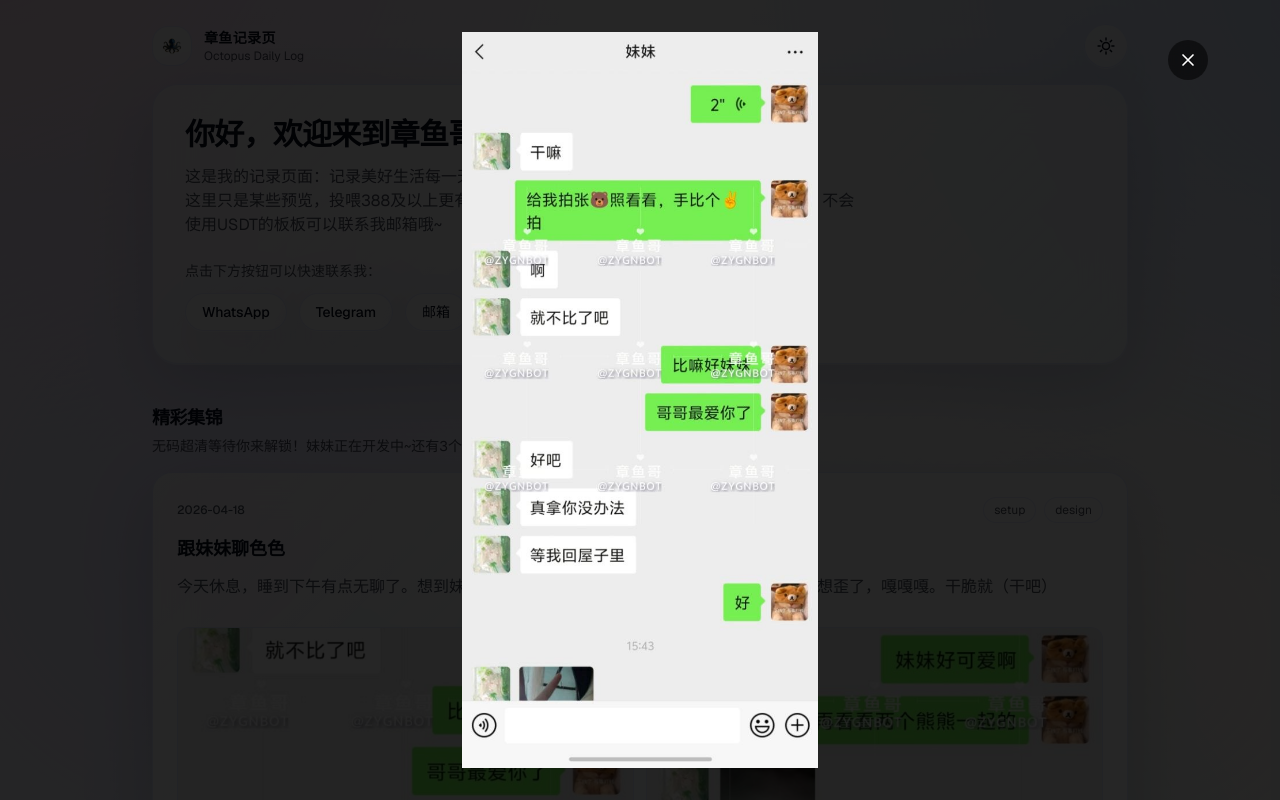
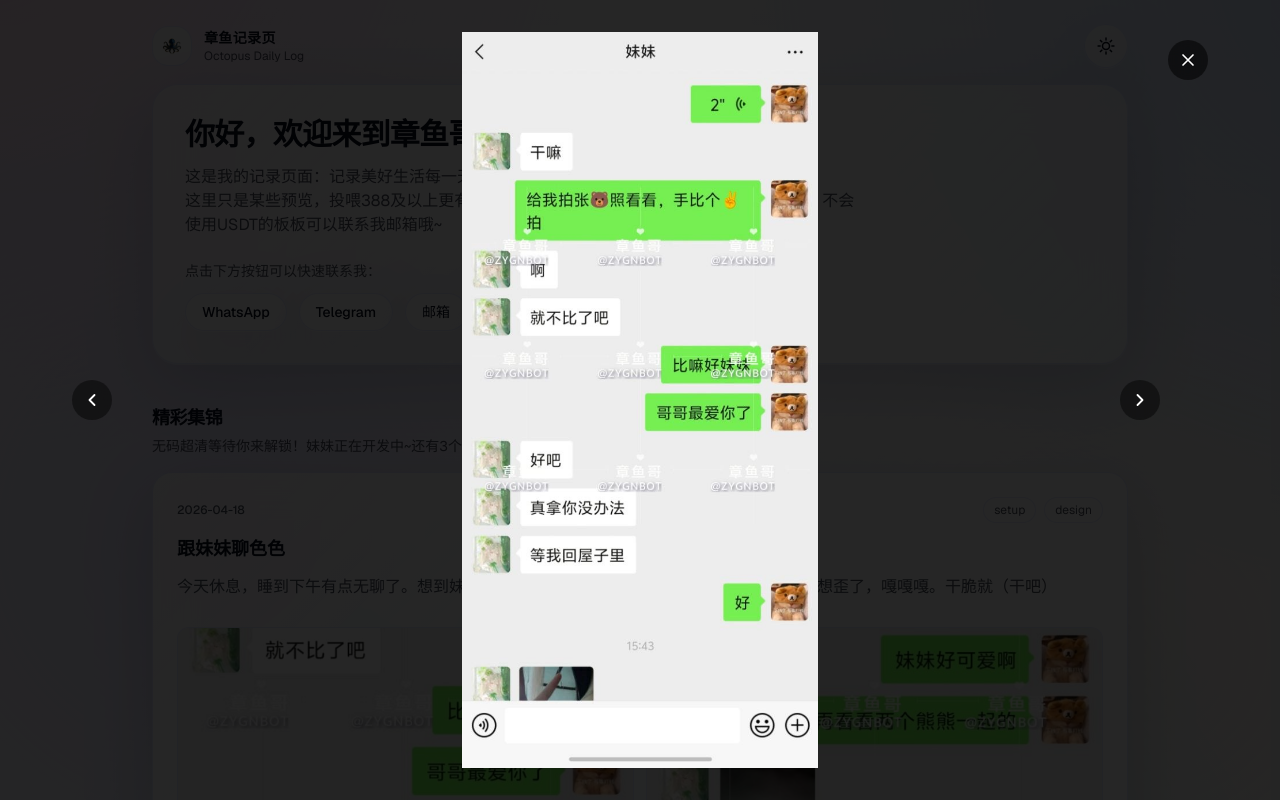
Before and after one commit to CNK7/zygab, a Next.js app: page / in a window 1280 px wide. Both pictures are taken after a click on the button 405 px from the left and 755 px from the top of the page. Shown: the top 800 px of the page. Built offline with nearby package versions, Linux system fonts and the light colour scheme.

Commit message:
feat: 图片/视频放大预览支持前后切换与边界提示

```diff
--- a/src/app/components/MediaGrid.tsx
+++ b/src/app/components/MediaGrid.tsx
@@ -12,16 +12,37 @@ type MediaItem = {
 };
 
 export default function MediaGrid({ media }: { media: MediaItem[] }) {
-  const [activeMedia, setActiveMedia] = useState<MediaItem | null>(null);
+  const [activeIndex, setActiveIndex] = useState<number | null>(null);
+  const [hint, setHint] = useState<string | null>(null);
+  const activeMedia = activeIndex === null ? null : media[activeIndex] ?? null;
 
   useEffect(() => {
     function onKeyDown(event: KeyboardEvent) {
-      if (event.key === "Escape") setActiveMedia(null);
+      if (event.key === "Escape") setActiveIndex(null);
+      if (activeIndex === null) return;
+      if (event.key === "ArrowLeft") {
+        event.preventDefault();
+        if (activeIndex <= 0) {
+          setHint("已经是第一张了");
+          window.setTimeout(() => setHint(null), 900);
+          return;
+        }
+        setActiveIndex(activeIndex - 1);
+      }
+      if (event.key === "ArrowRight") {
+        event.preventDefault();
+        if (activeIndex >= media.length - 1) {
+          setHint("已经是最后一张了");
+          window.setTimeout(() => setHint(null), 900);
+          return;
+        }
+        setActiveIndex(activeIndex + 1);
+      }
     }
 
     window.addEventListener("keydown", onKeyDown);
     return () => window.removeEventListener("keydown", onKeyDown);
-  }, []);
+  }, [activeIndex, media.length]);
 
   useEffect(() => {
     const previousOverflow = document.body.style.overflow;
@@ -31,10 +52,33 @@ export default function MediaGrid({ media }: { media: MediaItem[] }) {
     };
   }, [activeMedia]);
 
+  function showEdgeHint(text: string) {
+    setHint(text);
+    window.setTimeout(() => setHint(null), 900);
+  }
+
+  function goPrev() {
+    if (activeIndex === null) return;
+    if (activeIndex <= 0) {
+      showEdgeHint("已经是第一张了");
+      return;
+    }
+    setActiveIndex(activeIndex - 1);
+  }
+
+  function goNext() {
+    if (activeIndex === null) return;
+    if (activeIndex >= media.length - 1) {
+      showEdgeHint("已经是最后一张了");
+      return;
+    }
+    setActiveIndex(activeIndex + 1);
+  }
+
   return (
     <>
       <div className="mt-4 grid grid-cols-1 gap-3 sm:grid-cols-2">
-        {media.map((item) => {
+        {media.map((item, index) => {
           if (item.type === "video") {
             return (
               <div
@@ -50,7 +94,7 @@ export default function MediaGrid({ media }: { media: MediaItem[] }) {
                 />
                 <button
                   type="button"
-                  onClick={() => setActiveMedia(item)}
+                  onClick={() => setActiveIndex(index)}
                   className="absolute right-2 top-2 grid h-9 w-9 place-items-center rounded-full bg-black/45 text-white backdrop-blur hover:bg-black/55 active:bg-black/65"
                   aria-label="放大观看视频"
                   title="放大观看"
@@ -70,7 +114,7 @@ export default function MediaGrid({ media }: { media: MediaItem[] }) {
             <button
               key={`${item.type}:${item.src}`}
               type="button"
-              onClick={() => setActiveMedia(item)}
+              onClick={() => setActiveIndex(index)}
               className="panel-soft relative aspect-video overflow-hidden rounded-xl border border-[color:var(--panel-border)] text-left"
               aria-label={`查看大图：${item.alt ?? "图片"}`}
             >
@@ -90,7 +134,7 @@ export default function MediaGrid({ media }: { media: MediaItem[] }) {
         ? createPortal(
             <div
               className="fixed inset-0 z-[9998] flex items-center justify-center bg-black/85 p-2 sm:p-6"
-              onPointerDown={() => setActiveMedia(null)}
+              onPointerDown={() => setActiveIndex(null)}
               role="presentation"
             >
               <div
@@ -102,7 +146,7 @@ export default function MediaGrid({ media }: { media: MediaItem[] }) {
               >
                 <button
                   type="button"
-                  onClick={() => setActiveMedia(null)}
+                  onClick={() => setActiveIndex(null)}
                   className="absolute right-2 top-2 z-10 grid h-10 w-10 place-items-center rounded-full bg-black/55 text-white backdrop-blur hover:bg-black/65 active:bg-black/75"
                   aria-label="关闭"
                   title="关闭"
@@ -111,6 +155,36 @@ export default function MediaGrid({ media }: { media: MediaItem[] }) {
                     <path d="M6 6l12 12M18 6L6 18" strokeLinecap="round" />
                   </svg>
                 </button>
+
+                <button
+                  type="button"
+                  onClick={goPrev}
+                  className="absolute left-2 top-1/2 z-10 grid h-10 w-10 -translate-y-1/2 place-items-center rounded-full bg-black/45 text-white backdrop-blur hover:bg-black/55 active:bg-black/65"
+                  aria-label="上一张"
+                  title="上一张"
+                >
+                  <svg viewBox="0 0 24 24" className="h-5 w-5" fill="none" stroke="currentColor" strokeWidth="2.2">
+                    <path d="M15 6l-6 6 6 6" strokeLinecap="round" strokeLinejoin="round" />
+                  </svg>
+                </button>
+
+                <button
+                  type="button"
+                  onClick={goNext}
+                  className="absolute right-14 top-1/2 z-10 grid h-10 w-10 -translate-y-1/2 place-items-center rounded-full bg-black/45 text-white backdrop-blur hover:bg-black/55 active:bg-black/65"
+                  aria-label="下一张"
+                  title="下一张"
+                >
+                  <svg viewBox="0 0 24 24" className="h-5 w-5" fill="none" stroke="currentColor" strokeWidth="2.2">
+                    <path d="M9 6l6 6-6 6" strokeLinecap="round" strokeLinejoin="round" />
+                  </svg>
+                </button>
+
+                {hint ? (
+                  <div className="pointer-events-none absolute bottom-3 left-1/2 z-10 -translate-x-1/2 rounded-full bg-black/60 px-4 py-2 text-sm text-white backdrop-blur">
+                    {hint}
+                  </div>
+                ) : null}
 
                 {activeMedia.type === "video" ? (
                   <div className="grid h-full w-full place-items-center">
@@ -125,6 +199,13 @@ export default function MediaGrid({ media }: { media: MediaItem[] }) {
                     />
                   </div>
                 ) : (
+                  <button
+                    type="button"
+                    onClick={() => setActiveIndex(null)}
+                    className="relative h-full w-full"
+                    aria-label="关闭图片"
+                    title="关闭"
+                  >
                     <Image
                       src={activeMedia.src}
                       alt={activeMedia.alt ?? ""}
@@ -133,6 +214,7 @@ export default function MediaGrid({ media }: { media: MediaItem[] }) {
                       className="object-contain"
                       priority
                     />
+                  </button>
                 )}
               </div>
             </div>,
```
Lines whose indentation alone changed are shown as unchanged.
